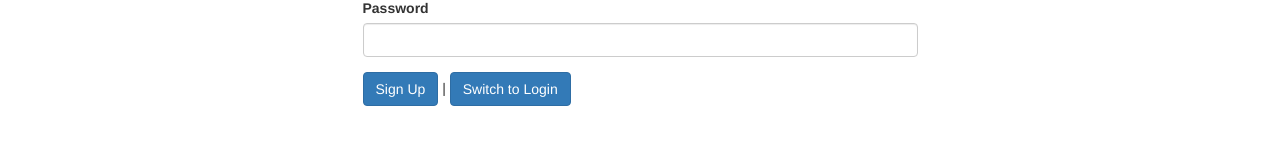
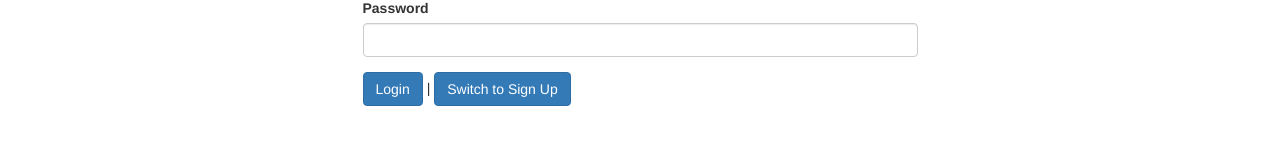
Before and after one commit to Tejas-Khairnar/ng-recipe-shopping-book, an Angular app: page /auth in a window 1280 px wide. Shown: the part 148-300 px from the top of the page. Built offline with nearby package versions, Linux system fonts and the light colour scheme.

Commit message:
Switch button title between login/sign up mode using property

```diff
--- a/src/app/auth/auth.component.html
+++ b/src/app/auth/auth.component.html
@@ -10,8 +10,8 @@
                 <input id="password" type="password" class="form-control">
             </div>
             <div>
-                <button class="btn btn-primary">Sign Up</button> |
-                <button class="btn btn-primary">Switch to Login</button>
+                <button class="btn btn-primary" type="submit">{{ isLoginMode ? 'Login' : 'Sign Up' }}</button> |
+                <button class="btn btn-primary" type="button" (click)="onSwitchMode()">Switch to {{ isLoginMode ? 'Sign Up' : 'Login' }}</button>
             </div>
         </form>
     </div>
--- a/src/app/auth/auth.component.ts
+++ b/src/app/auth/auth.component.ts
@@ -4,4 +4,12 @@ import { Component } from '@angular/core';
     selector: 'app-auth',
     templateUrl: './auth.component.html'
 })
-export class AuthComponent { }
+export class AuthComponent {
+    // flag to check if user login or not
+    isLoginMode = true;
+
+    // switch button title between login or sign up mode
+    onSwitchMode() {
+        this.isLoginMode = !this.isLoginMode;
+    }
+}
```
